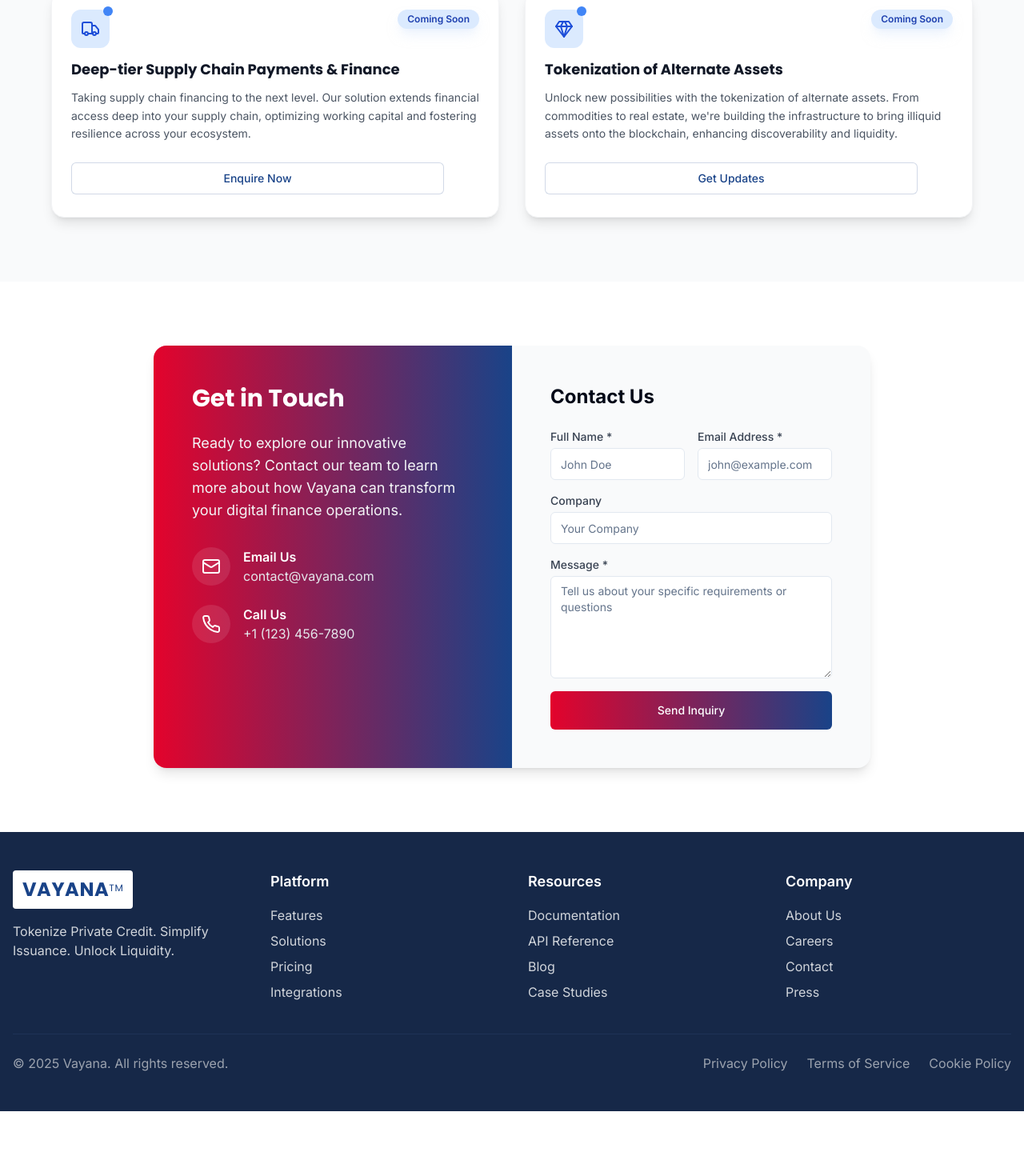
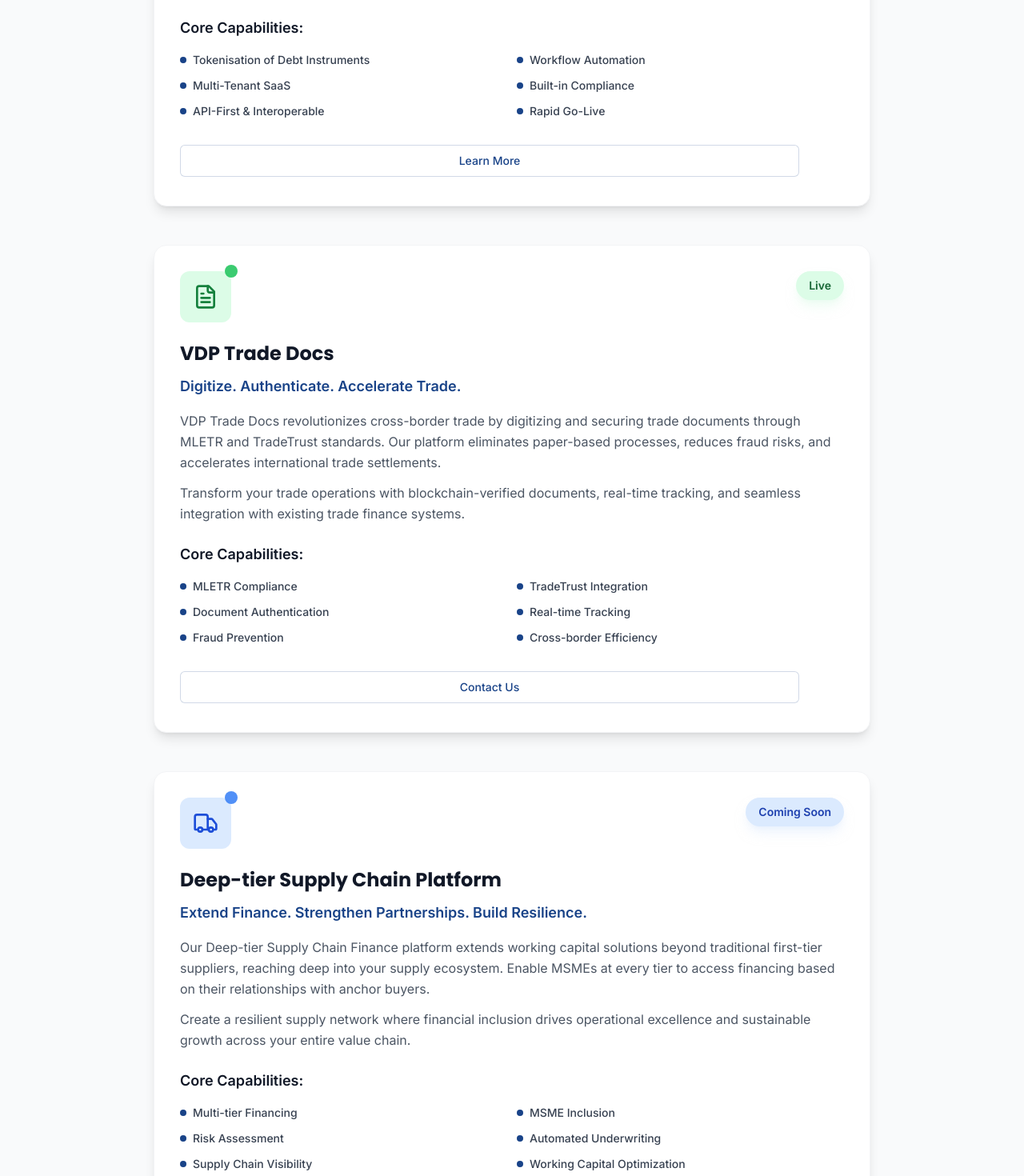
Before and after one commit to vedantgadia/debt-token-flow, a React (Vite) app: page /innovations in a window 1280 px wide. Shown: the part 960-2430 px from the top of the page at 80% size. Before the commit the page ends 2349 px from the top, so only its background shows below. Built offline with nearby package versions, Linux system fonts and the light colour scheme.

Commit message:
Enhance product card content and layout
Add detailed descriptions and core capabilities to the product cards on the innovations page, and adjust the layout to display them in a single column.

```diff
--- a/src/components/ProductCard.tsx
+++ b/src/components/ProductCard.tsx
@@ -7,13 +7,24 @@ import { LucideIcon } from 'lucide-react';
 interface ProductCardProps {
   icon: LucideIcon;
   headline: string;
+  subheadline: string;
   description: string;
+  coreCapabilities: string[];
   status: 'Live' | 'Coming Soon';
   buttonText: string;
   buttonLink: string;
 }
 
-const ProductCard = ({ icon: Icon, headline, description, status, buttonText, buttonLink }: ProductCardProps) => {
+const ProductCard = ({
+  icon: Icon,
+  headline,
+  subheadline,
+  description,
+  coreCapabilities,
+  status,
+  buttonText,
+  buttonLink
+}: ProductCardProps) => {
   const handleClick = () => {
     if (buttonLink.startsWith('#')) {
       const element = document.getElementById(buttonLink.substring(1));
@@ -33,24 +44,24 @@ const ProductCard = ({ icon: Icon, headline, description, status, buttonText, bu
       <div className="absolute inset-0 bg-gradient-to-br from-vayana-blue/5 via-transparent to-vayana-red/5 opacity-0 group-hover:opacity-100 transition-opacity duration-300" />
 
       {/* Content */}
-      <div className="relative p-6">
+      <div className="relative p-8">
         {/* Header with icon and status */}
-        <div className="flex items-start justify-between mb-4">
-          <div className={`relative p-3 rounded-xl transition-all duration-300 ${
+        <div className="flex items-start justify-between mb-6">
+          <div className={`relative p-4 rounded-xl transition-all duration-300 ${
             isLive
               ? 'bg-green-100 text-green-700 group-hover:bg-green-200'
               : 'bg-blue-100 text-blue-700 group-hover:bg-blue-200'
           }`}>
-            <Icon className="h-6 w-6" />
+            <Icon className="h-8 w-8" />
             {/* Decorative dot */}
-            <div className={`absolute -top-1 -right-1 w-3 h-3 rounded-full ${
+            <div className={`absolute -top-2 -right-2 w-4 h-4 rounded-full ${
               isLive ? 'bg-green-500' : 'bg-blue-500'
             } animate-pulse`} />
           </div>
 
           <Badge
             variant="secondary"
-            className={`px-3 py-1 text-xs font-semibold border-0 ${
+            className={`px-4 py-2 text-sm font-semibold border-0 ${
               isLive
                 ? 'bg-green-100 text-green-800 shadow-green-100/50'
                 : 'bg-blue-100 text-blue-800 shadow-blue-100/50'
@@ -61,28 +72,48 @@ const ProductCard = ({ icon: Icon, headline, description, status, buttonText, bu
         </div>
 
         {/* Title */}
-        <h3 className="text-lg font-bold mb-3 font-display text-gray-900 group-hover:text-vayana-blue transition-colors duration-300 leading-tight">
+        <h3 className="text-2xl font-bold mb-3 font-display text-gray-900 group-hover:text-vayana-blue transition-colors duration-300 leading-tight">
           {headline}
         </h3>
 
+        {/* Subheadline */}
+        <h4 className="text-lg font-semibold mb-4 text-vayana-blue">
+          {subheadline}
+        </h4>
+
         {/* Description */}
-        <p className="text-gray-600 text-sm leading-relaxed mb-6">
-          {description}
-        </p>
+        <div className="text-gray-600 text-base leading-relaxed mb-6 space-y-3">
+          {description.split('\n\n').map((paragraph, index) => (
+            <p key={index}>{paragraph}</p>
+          ))}
+        </div>
+
+        {/* Core Capabilities */}
+        <div className="mb-8">
+          <h5 className="text-lg font-semibold text-gray-900 mb-4">Core Capabilities:</h5>
+          <div className="grid grid-cols-2 gap-3">
+            {coreCapabilities.map((capability, index) => (
+              <div key={index} className="flex items-center space-x-2">
+                <div className="w-2 h-2 rounded-full bg-vayana-blue"></div>
+                <span className="text-gray-700 text-sm font-medium">{capability}</span>
+              </div>
+            ))}
+          </div>
+        </div>
 
         {/* Action button */}
         <div className="flex items-center justify-between">
           <Button
             onClick={handleClick}
             variant="outline"
-            className="flex-1 border-vayana-blue/20 text-vayana-blue hover:bg-vayana-blue hover:text-white transition-all duration-300 font-medium"
+            className="flex-1 border-vayana-blue/20 text-vayana-blue hover:bg-vayana-blue hover:text-white transition-all duration-300 font-medium py-3"
           >
             {buttonText}
           </Button>
 
           {/* Decorative arrow */}
-          <div className="ml-3 w-8 h-8 rounded-full bg-vayana-gradient flex items-center justify-center opacity-0 group-hover:opacity-100 transition-all duration-300 transform translate-x-2 group-hover:translate-x-0">
-            <svg className="w-4 h-4 text-white" fill="none" stroke="currentColor" viewBox="0 0 24 24">
+          <div className="ml-4 w-10 h-10 rounded-full bg-vayana-gradient flex items-center justify-center opacity-0 group-hover:opacity-100 transition-all duration-300 transform translate-x-2 group-hover:translate-x-0">
+            <svg className="w-5 h-5 text-white" fill="none" stroke="currentColor" viewBox="0 0 24 24">
               <path strokeLinecap="round" strokeLinejoin="round" strokeWidth={2} d="M9 5l7 7-7 7" />
             </svg>
           </div>
--- a/src/pages/Innovations.tsx
+++ b/src/pages/Innovations.tsx
@@ -11,8 +11,19 @@ const products = [
   {
     id: 'vdp',
     icon: Coins,
-    headline: 'Vayana Debt Platform: Tokenizing Capital Market Instruments',
-    description: 'Revolutionizing capital markets, our Vayana Debt Platform enables the secure and efficient tokenization of debt instruments. Experience enhanced liquidity, transparency, and accessibility in the digital age.',
+    headline: 'Vayana Debt Platform (VDP)',
+    subheadline: 'Tokenise Private Credit. Simplify Issuance. Unlock Liquidity.',
+    description: `The Vayana Debt Platform (VDP) is a modular, SaaS-based platform that enables financial institutions to issue, manage, and service tokenised private credit instruments — including loans, debentures, and structured debt — with ease.
+
+Built to power the next generation of private credit, VDP brings automation, transparency, and digital-native workflows to a market still constrained by manual processes and fragmented infrastructure.`,
+    coreCapabilities: [
+      'Tokenisation of Debt Instruments',
+      'Workflow Automation',
+      'Multi-Tenant SaaS',
+      'Built-in Compliance',
+      'API-First & Interoperable',
+      'Rapid Go-Live'
+    ],
     status: 'Live' as const,
     buttonText: 'Learn More',
     buttonLink: '/'
@@ -20,8 +31,19 @@ const products = [
   {
     id: 'trade-docs',
     icon: FileText,
-    headline: 'VDP Trade Docs: Digitizing Cross-Border Trade',
-    description: 'Streamline your global trade operations with VDP Trade Docs. Leveraging MLETR and TradeTrust, we digitize cross-border trade documents, reducing friction and accelerating transactions.',
+    headline: 'VDP Trade Docs',
+    subheadline: 'Digitize. Authenticate. Accelerate Trade.',
+    description: `VDP Trade Docs revolutionizes cross-border trade by digitizing and securing trade documents through MLETR and TradeTrust standards. Our platform eliminates paper-based processes, reduces fraud risks, and accelerates international trade settlements.
+
+Transform your trade operations with blockchain-verified documents, real-time tracking, and seamless integration with existing trade finance systems.`,
+    coreCapabilities: [
+      'MLETR Compliance',
+      'TradeTrust Integration',
+      'Document Authentication',
+      'Real-time Tracking',
+      'Fraud Prevention',
+      'Cross-border Efficiency'
+    ],
     status: 'Live' as const,
     buttonText: 'Contact Us',
     buttonLink: '#contact-us'
@@ -29,8 +51,19 @@ const products = [
   {
     id: 'supply-chain',
     icon: Truck,
-    headline: 'Deep-tier Supply Chain Payments & Finance',
-    description: 'Taking supply chain financing to the next level. Our solution extends financial access deep into your supply chain, optimizing working capital and fostering resilience across your ecosystem.',
+    headline: 'Deep-tier Supply Chain Platform',
+    subheadline: 'Extend Finance. Strengthen Partnerships. Build Resilience.',
+    description: `Our Deep-tier Supply Chain Finance platform extends working capital solutions beyond traditional first-tier suppliers, reaching deep into your supply ecosystem. Enable MSMEs at every tier to access financing based on their relationships with anchor buyers.
+
+Create a resilient supply network where financial inclusion drives operational excellence and sustainable growth across your entire value chain.`,
+    coreCapabilities: [
+      'Multi-tier Financing',
+      'MSME Inclusion',
+      'Risk Assessment',
+      'Automated Underwriting',
+      'Supply Chain Visibility',
+      'Working Capital Optimization'
+    ],
     status: 'Coming Soon' as const,
     buttonText: 'Enquire Now',
     buttonLink: '#contact-us'
@@ -38,8 +71,19 @@ const products = [
   {
     id: 'alternate-assets',
     icon: Gem,
-    headline: 'Tokenization of Alternate Assets',
-    description: 'Unlock new possibilities with the tokenization of alternate assets. From commodities to real estate, we\'re building the infrastructure to bring illiquid assets onto the blockchain, enhancing discoverability and liquidity.',
+    headline: 'Alternate Asset Tokenization',
+    subheadline: 'Tokenize. Trade. Transform Asset Markets.',
+    description: `Unlock the potential of illiquid assets through our comprehensive tokenization platform. From real estate and commodities to art and intellectual property, we provide the infrastructure to fractionally own, trade, and manage alternate assets on-chain.
+
+Democratize access to premium asset classes while providing institutional-grade compliance, custody, and settlement capabilities.`,
+    coreCapabilities: [
+      'Asset Fractionalization',
+      'Regulatory Compliance',
+      'Custody Solutions',
+      'Secondary Markets',
+      'Price Discovery',
+      'Institutional Infrastructure'
+    ],
     status: 'Coming Soon' as const,
     buttonText: 'Get Updates',
     buttonLink: '#contact-us'
@@ -54,7 +98,7 @@ const Innovations = () => {
 
       <section className="py-20 bg-gray-50">
         <div className="container px-4 mx-auto">
-          <div className="grid grid-cols-1 lg:grid-cols-2 gap-8 max-w-6xl mx-auto">
+          <div className="max-w-4xl mx-auto space-y-12">
             {products.map((product) => (
               <ProductCard key={product.id} {...product} />
             ))}
```
